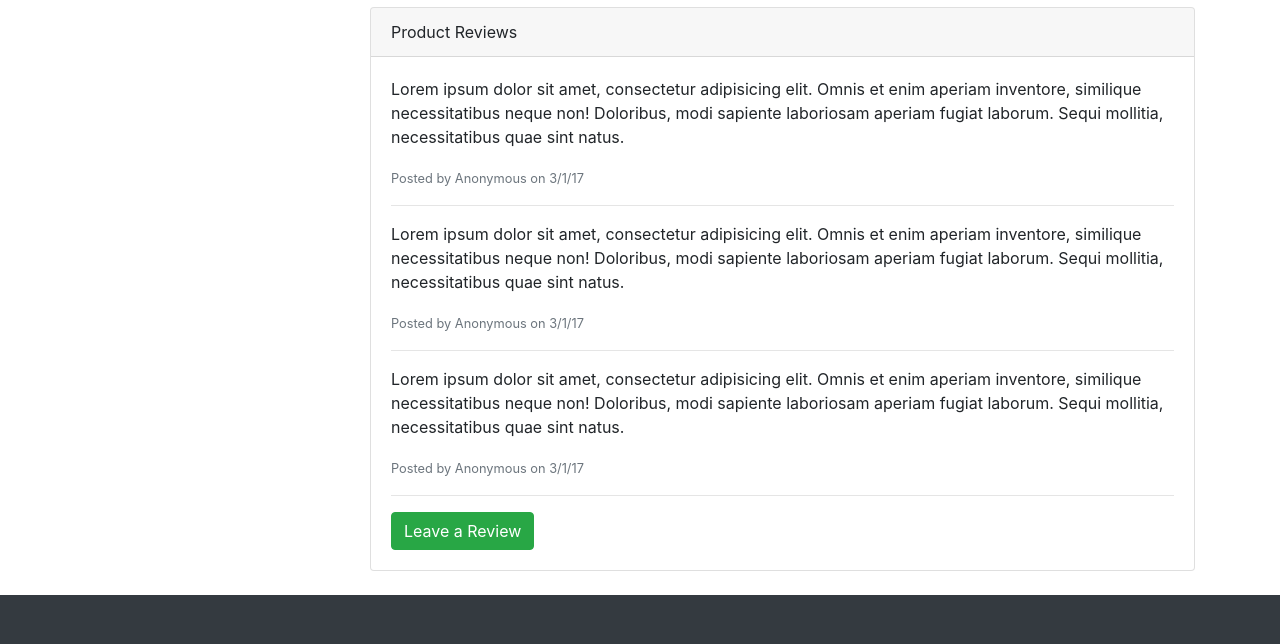
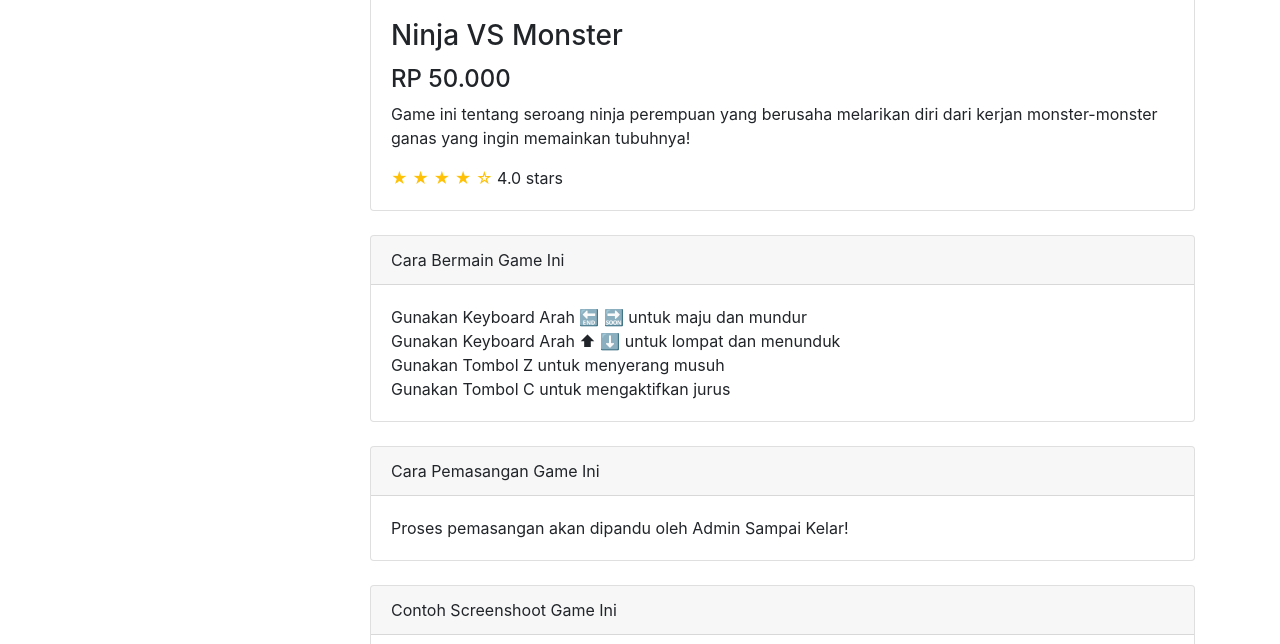
Before and after one commit to ilham513/game-dewasa, a PHP site: page /produk/ninja-vs-monster in a window 1280 px wide. Shown: the part 699-1343 px from the top of the page. Run offline with PHP 8.4, Linux system fonts and the light colour scheme; grey boxes labelled with a size stand in for pictures from a placeholder-image service; some libraries are stand-ins or nearby versions.

Commit message:
finish ninja vs monster

```diff
--- a/produk/ninja-vs-monster/index.html
+++ b/produk/ninja-vs-monster/index.html
@@ -8,12 +8,12 @@
   <meta name="description" content="">
   <meta name="author" content="">
 
-  <title>Shop Item - Start Bootstrap Template</title>
+  <title>Beli Game Ninja VS Monster</title>
 
   <!-- Bootstrap core CSS -->
-  <link href="vendor/bootstrap/css/bootstrap.min.css" rel="stylesheet">
+	<link rel="stylesheet" href="https://stackpath.bootstrapcdn.com/bootstrap/4.5.2/css/bootstrap.min.css" integrity="sha384-JcKb8q3iqJ61gNV9KGb8thSsNjpSL0n8PARn9HuZOnIxN0hoP+VmmDGMN5t9UJ0Z" crossorigin="anonymous">
 
-  <!-- Custom styles for this template -->
+	<!-- Custom styles for this template -->
   <link href="css/shop-item.css" rel="stylesheet">
 
 </head>
@@ -23,27 +23,20 @@
   <!-- Navigation -->
   <nav class="navbar navbar-expand-lg navbar-dark bg-dark fixed-top">
     <div class="container">
-      <a class="navbar-brand" href="#">Start Bootstrap</a>
+      <a class="navbar-brand" href="/">Toko Game Dewasa</a>
       <button class="navbar-toggler" type="button" data-toggle="collapse" data-target="#navbarResponsive" aria-controls="navbarResponsive" aria-expanded="false" aria-label="Toggle navigation">
         <span class="navbar-toggler-icon"></span>
       </button>
       <div class="collapse navbar-collapse" id="navbarResponsive">
         <ul class="navbar-nav ml-auto">
           <li class="nav-item active">
-            <a class="nav-link" href="#">Home
+            <a class="nav-link" href="/">Home
               <span class="sr-only">(current)</span>
             </a>
           </li>
           <li class="nav-item">
-            <a class="nav-link" href="#">About</a>
+            <a class="nav-link" href="#">Kontak</a>
           </li>
-          <li class="nav-item">
-            <a class="nav-link" href="#">Services</a>
-          </li>
-          <li class="nav-item">
-            <a class="nav-link" href="#">Contact</a>
-          </li>
-        </ul>
       </div>
     </div>
   </nav>
@@ -54,23 +47,18 @@
     <div class="row">
 
       <div class="col-lg-3">
-        <h1 class="my-4">Shop Name</h1>
-        <div class="list-group">
-          <a href="#" class="list-group-item active">Category 1</a>
-          <a href="#" class="list-group-item">Category 2</a>
-          <a href="#" class="list-group-item">Category 3</a>
-        </div>
-      </div>
+        <h1 class="my-4">Beli Game Ninja VS Monster Online!</h1>
+	  </div>
       <!-- /.col-lg-3 -->
 
       <div class="col-lg-9">
 
         <div class="card mt-4">
-          <img class="card-img-top img-fluid" src="http://placehold.it/900x400" alt="">
+          <img class="card-img-top img-fluid" src="https://lh6.googleusercontent.com/PuLfZ_UlZ5jvvxz0zTYUlwcVxQM-N3Q0_LRNRxbrx8NZ33GosbT1thFH0MGDP9Ziw7f3qT3Gf2X_n4YqDRGKEDqVcl77Mexs7l9OehN0gMKyDlA3deE=w1280" alt="" wid>
           <div class="card-body">
-            <h3 class="card-title">Product Name</h3>
-            <h4>$24.99</h4>
-            <p class="card-text">Lorem ipsum dolor sit amet, consectetur adipisicing elit. Sapiente dicta fugit fugiat hic aliquam itaque facere, soluta. Totam id dolores, sint aperiam sequi pariatur praesentium animi perspiciatis molestias iure, ducimus!</p>
+            <h3 class="card-title">Ninja VS Monster</h3>
+            <h4>RP 50.000</h4>
+            <p class="card-text">Game ini tentang seroang ninja perempuan yang berusaha melarikan diri dari kerjan monster-monster ganas yang ingin memainkan tubuhnya!</p>
             <span class="text-warning">&#9733; &#9733; &#9733; &#9733; &#9734;</span>
             4.0 stars
           </div>
@@ -79,19 +67,54 @@
 
         <div class="card card-outline-secondary my-4">
           <div class="card-header">
-            Product Reviews
+            Cara Bermain Game Ini
           </div>
           <div class="card-body">
-            <p>Lorem ipsum dolor sit amet, consectetur adipisicing elit. Omnis et enim aperiam inventore, similique necessitatibus neque non! Doloribus, modi sapiente laboriosam aperiam fugiat laborum. Sequi mollitia, necessitatibus quae sint natus.</p>
-            <small class="text-muted">Posted by Anonymous on 3/1/17</small>
-            <hr>
-            <p>Lorem ipsum dolor sit amet, consectetur adipisicing elit. Omnis et enim aperiam inventore, similique necessitatibus neque non! Doloribus, modi sapiente laboriosam aperiam fugiat laborum. Sequi mollitia, necessitatibus quae sint natus.</p>
-            <small class="text-muted">Posted by Anonymous on 3/1/17</small>
-            <hr>
-            <p>Lorem ipsum dolor sit amet, consectetur adipisicing elit. Omnis et enim aperiam inventore, similique necessitatibus neque non! Doloribus, modi sapiente laboriosam aperiam fugiat laborum. Sequi mollitia, necessitatibus quae sint natus.</p>
-            <small class="text-muted">Posted by Anonymous on 3/1/17</small>
-            <hr>
-            <a href="#" class="btn btn-success">Leave a Review</a>
+			Gunakan Keyboard Arah 🔚 🔜 untuk maju dan mundur<br/>
+			Gunakan Keyboard Arah ⬆ ⬇ untuk lompat dan menunduk<br/>
+			Gunakan Tombol Z untuk menyerang musuh<br/>
+			Gunakan Tombol C untuk mengaktifkan jurus<br/>
+          </div>
+        </div>
+        <!-- /.card -->
+
+        <div class="card card-outline-secondary my-4">
+          <div class="card-header">
+            Cara Pemasangan Game Ini
+          </div>
+          <div class="card-body">
+			Proses pemasangan akan dipandu oleh Admin Sampai Kelar!
+          </div>
+        </div>
+        <!-- /.card -->
+
+        <div class="card card-outline-secondary my-4">
+          <div class="card-header">
+            Contoh Screenshoot Game Ini
+          </div>
+          <div class="card-body">
+		  <center>
+			<img class="img-fluid" src="https://lh5.googleusercontent.com/2sQUo42EC_uccjQ3bMRzhb8JJFwWaYQ0dafieILlJ9aJXqKdtYGK0FQY0R47knUg2o5j5VA=w16383"/><hr/>
+			<img class="img-fluid" src="https://lh6.googleusercontent.com/842DKFFDE-cfhOz5IHS0kFf4a0EC4xaNlBvile0gqZtCRtqZKYfL3KhTnwc32F2JSupvCDw=w16383"/><hr/>
+			<img class="img-fluid" src="https://lh6.googleusercontent.com/9C4lttubZ2OhTj3OV_ClciTxARcybsUPpp2MX_kUtQZo5ovPTBBJctAWftD_lOLB1Nh9W8KLGg=w16383"/><hr/>
+			<img class="img-fluid" src="https://lh5.googleusercontent.com/IhCl2K5UpWpN92rWTkw83whl4jQYmrI1eDGp8ae4UZk4AaCv3FVRkd_oeNkuEgJvQQ7FiXP6=w16383"/><hr/>
+		  </center>
+          </div>
+        </div>
+        <!-- /.card -->
+
+        <div class="card card-outline-secondary my-4">
+          <div class="card-header">
+            Cara Membeli Game Ini
+          </div>
+          <div class="card-body">
+				<h2>1. Transfer Rekening 1105-01-012156-50-5(BRI) Ilham Setia Bhakti</h2>
+				<hr/>
+				<h2>2. Kirim Bukti Transfer Ke WhatsApp Admin 08998994858</h2>
+				<hr/>
+				<h2>3. Link Download Dikirim Lewat WA</h2>
+		  <hr>
+            <a href="https://api.whatsapp.com/send?phone=628998994858&text=Halo,%20kak.%20Saya%20Mau%20Beli%20Game%20Ninja%20VS%20Monster%20Premium" class="btn btn-success btn-block">Hubungi WhatsApp Penjual</a>
           </div>
         </div>
         <!-- /.card -->
@@ -107,7 +130,7 @@
   <!-- Footer -->
   <footer class="py-5 bg-dark">
     <div class="container">
-      <p class="m-0 text-center text-white">Copyright &copy; Your Website 2020</p>
+      <p class="m-0 text-center text-white">Copyright &copy; HerokuApp - 2020</p>
     </div>
     <!-- /.container -->
   </footer>
```
Also changed, not shown: index.php (+28 -82 lines).
